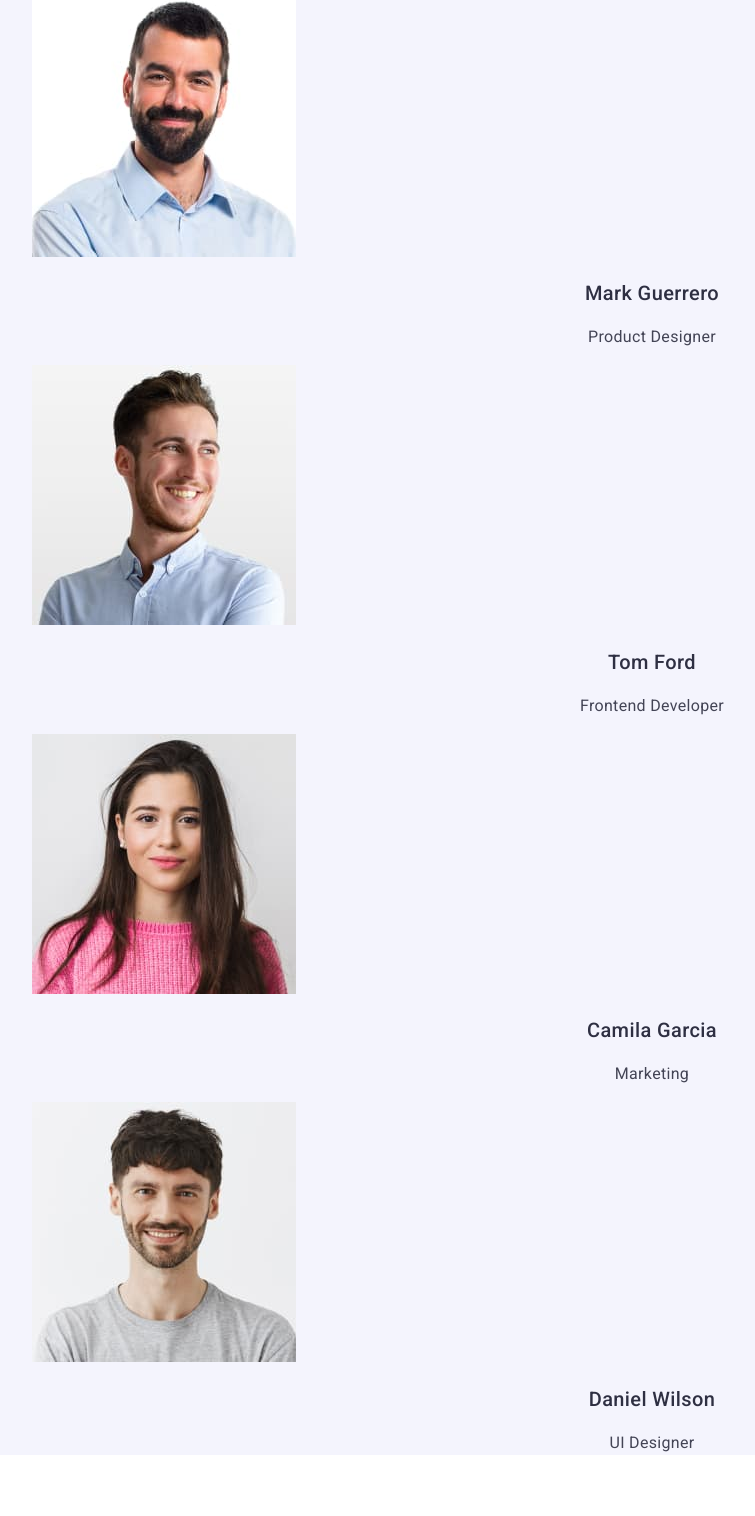
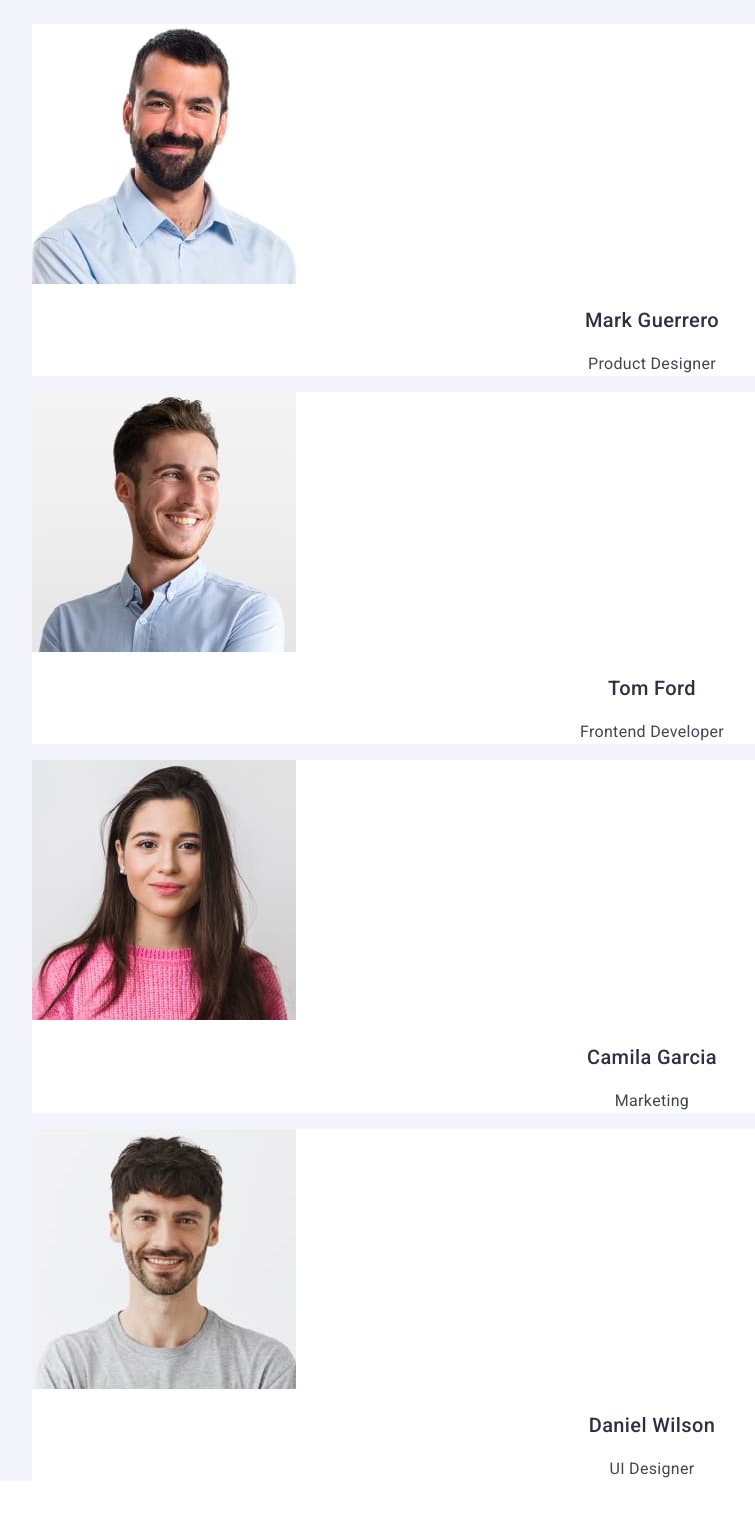
Before and after one commit to Volodymyr2121/goit-markup-hw-02, a plain HTML site: page index.html in a window 1280 px wide. Shown: the part 810-2326 px from the top of the page, without its empty margins (8-763 px from the left). Drawn offline with nearby package versions, Linux system fonts and the light colour scheme.

Commit message:
finish hw2

```diff
--- a/css/styles.css
+++ b/css/styles.css
@@ -84,7 +84,6 @@ color: #2E2F42;
 /*--------------COMPONENTS----------*/
 
 .visually-hidden {
-    height: 1px;
     margin: -1px;
     border: 0;
     padding: 0;
@@ -111,7 +110,9 @@ color: #2E2F42;
 }
 
 /*--------------TEAM----------*/
-
+.team-points{
+    background-color: #FFFFFF;
+}
 .team {
     background: #F4F4FD;
 }
--- a/index.html
+++ b/index.html
@@ -91,22 +91,22 @@
       <section class="team">
         <h2 class="team-title">Our Team</h2>
         <ul>
-          <li>
+          <li class="team-points">
             <img src="./images/Mark.jpg" alt="Mark Guerrero" width="264" />
             <h3 class="team-people">Mark Guerrero</h3>
             <p class="team-text">Product Designer</p>
           </li>
-          <li>
+          <li class="team-points">
             <img src="./images/Tom.jpg" alt="Tom Ford" width="264" />
             <h3 class="team-people">Tom Ford</h3>
             <p class="team-text">Frontend Developer</p>
           </li>
-          <li>
+          <li class="team-points">
             <img src="./images/Camila.jpg" alt="Camila Garcia" width="264" />
             <h3 class="team-people">Camila Garcia</h3>
             <p class="team-text">Marketing</p>
           </li>
-          <li>
+          <li class="team-points">
             <img src="./images/Daniel.jpg" alt="Daniel Wilson" width="264" />
             <h3 class="team-people">Daniel Wilson</h3>
             <p class="team-text">UI Designer</p>
```
